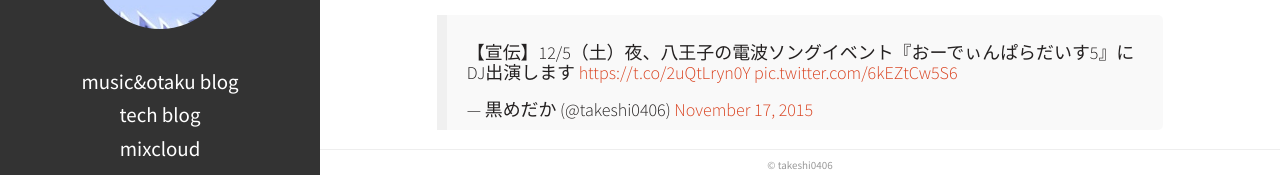
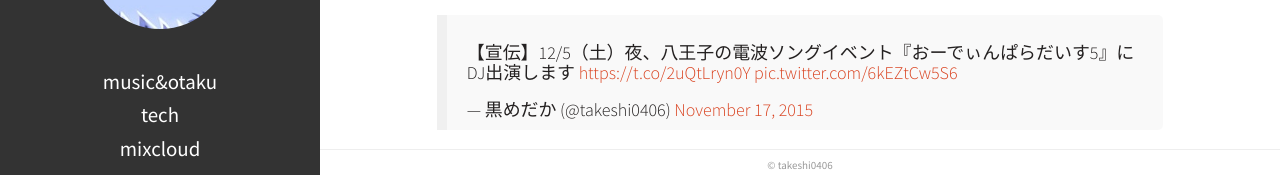
Before and after one commit to takeshi0406/takeshi0406.github.io, a plain HTML site: page first-post.html in a window 1280 px wide. Shown: the part 147-322 px from the top of the page. Drawn offline with Linux system fonts and the light colour scheme.

Commit message:
Update documentation

```diff
--- a/first-post.html
+++ b/first-post.html
@@ -34,8 +34,8 @@
       <p></p>
       <nav>
         <ul class="list">
-          <li><a href="http://sciandeng.blog38.fc2.com/" target="_blank">music&otaku blog</a></li>
-          <li><a href="http://kiito.hatenablog.com/" target="_blank">tech blog</a></li>
+          <li><a href="http://sakana38.hatenablog.com/" target="_blank">music&otaku</a></li>
+          <li><a href="http://kiito.hatenablog.com/" target="_blank">tech</a></li>
           <li><a href="https://www.mixcloud.com/takeshi0406/" target="_blank">MixCloud</a></li>
         </ul>
       </nav>
```
